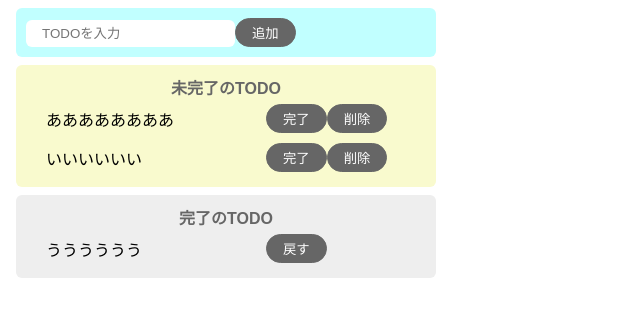
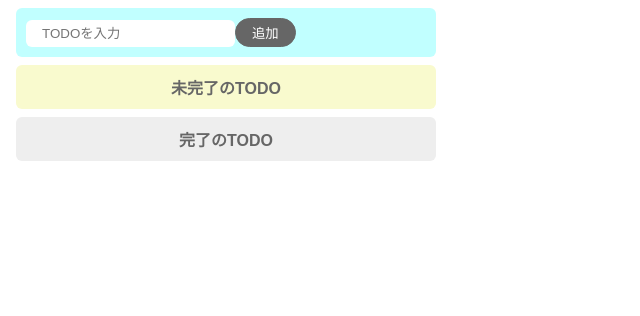
Before and after one commit to popcorn3-com/react-todo, a React (Create React App) app: page / in a window 1280 px wide. Shown: the top 316 px of the page, without its empty margins (0-640 px from the left). Built offline with nearby package versions, Linux system fonts and the light colour scheme.

Commit message:
component

```diff
--- a/src/App.jsx
+++ b/src/App.jsx
@@ -1,14 +1,13 @@
 import { useState } from "react";
 import "./styles.css";
 import { InputTodo } from "./components/InputTodo";
+import { IncompleteTodos } from "./components/IncompleteTodos";
+import { CompleteTodos } from "./components/CompleteTodos";
 
 export const App = () => {
   const [todoText, setTodoText] = useState("");
-  const [incompleteTodos, setincompleteTodos] = useState([
-    "ああああああああ",
-    "いいいいいい"
-  ]);
-  const [completeTodos, setcompleteTodos] = useState(["うううううう"]);
+  const [incompleteTodos, setincompleteTodos] = useState([]);
+  const [completeTodos, setcompleteTodos] = useState([]);
 
   const onChangeTodoText = (event) => {
     setTodoText(event.target.value);
@@ -49,34 +48,13 @@ export const App = () => {
         onClickAdd={onClickAdd}
       />
 
-      <div className="incomplete-area">
-        <p className="title">未完了のTODO</p>
-        <ul className="to-do-list">
-          {incompleteTodos.map((todo, index) => {
-            return (
-              <li key={todo} className="list-row">
-                <p>{todo}</p>
-                <button onClick={() => onClickComplite(index)}>完了</button>
-                <button onClick={() => onClickDelete(index)}>削除</button>
-              </li>
-            );
-          })}
-        </ul>
-      </div>
-      <div className="complete-area">
-        <p className="title">完了のTODO</p>
-        <ul className="to-do-list">
-          {completeTodos.map((todo, index) => {
-            return (
-              <li key={todo} className="list-row">
-                <p>{todo}</p>
-                <button onClick={() => onClickBack(index)}>戻す</button>
-              </li>
-            );
-          })}
-        </ul>
-      </div>
-      <div></div>
+      <IncompleteTodos
+        todos={incompleteTodos}
+        onClickComplite={onClickComplite}
+        onClickDelete={onClickDelete}
+      />
+
+      <CompleteTodos completeTodos={completeTodos} onClickBack={onClickBack} />
     </>
   );
 };
--- /dev/null
+++ b/src/components/CompleteTodos.jsx
@@ -0,0 +1,18 @@
+export const CompleteTodos = (props) => {
+  const { completeTodos, onClickBack } = props;
+  return (
+    <div className="complete-area">
+      <p className="title">完了のTODO</p>
+      <ul className="to-do-list">
+        {completeTodos.map((todo, index) => {
+          return (
+            <li key={todo} className="list-row">
+              <p>{todo}</p>
+              <button onClick={() => onClickBack(index)}>戻す</button>
+            </li>
+          );
+        })}
+      </ul>
+    </div>
+  );
+};
--- /dev/null
+++ b/src/components/IncompleteTodos.jsx
@@ -0,0 +1,19 @@
+export const IncompleteTodos = (props) => {
+  const { todos, onClickComplite, onClickDelete } = props;
+  return (
+    <div className="incomplete-area">
+      <p className="title">未完了のTODO</p>
+      <ul className="to-do-list">
+        {todos.map((todo, index) => {
+          return (
+            <li key={todo} className="list-row">
+              <p>{todo}</p>
+              <button onClick={() => onClickComplite(index)}>完了</button>
+              <button onClick={() => onClickDelete(index)}>削除</button>
+            </li>
+          );
+        })}
+      </ul>
+    </div>
+  );
+};
```
